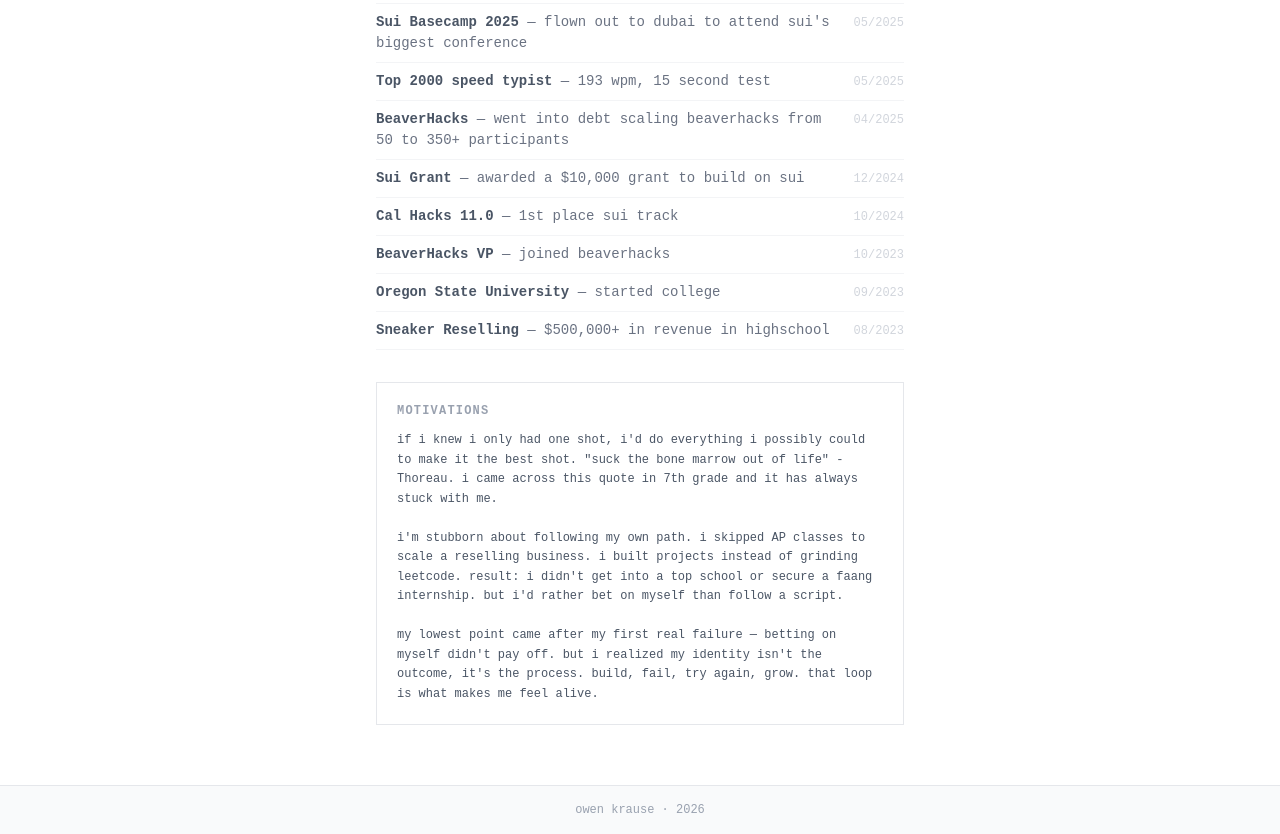
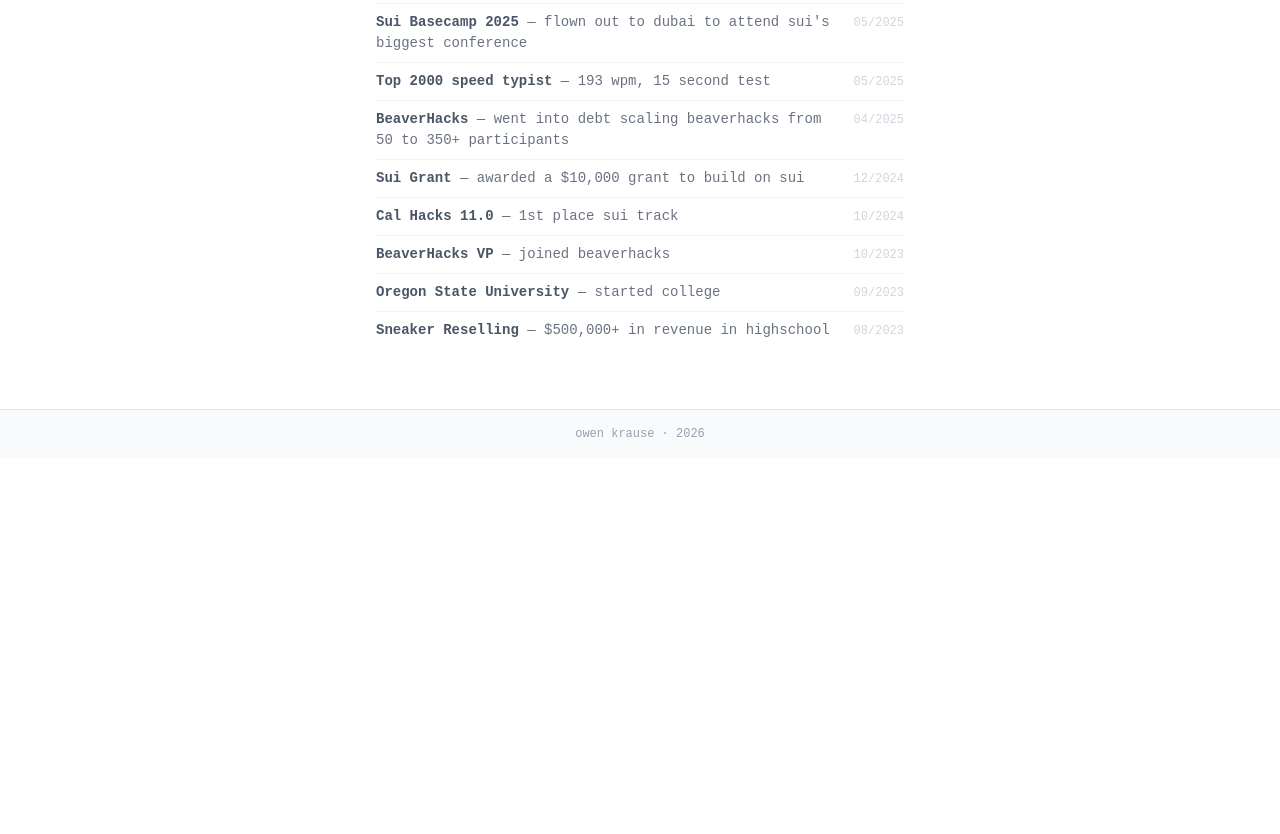
Before and after one commit to owenkrause/website, an Astro site: page / in a window 1280 px wide. Shown: the part 550-1384 px from the top of the page. After the commit the page ends 1008 px from the top, so only its background shows below. Built offline with nearby package versions, Linux system fonts and the light colour scheme; Astro itself is replaced by a stand-in of ours; a web font is replaced by a local one.

Commit message:
remove motivations

```diff
--- a/src/pages/index.astro
+++ b/src/pages/index.astro
@@ -82,27 +82,6 @@
       ))
     }
 
-    <div class="mt-8 border border-gray-200 p-5">
-      <h2
-        class="text-xs font-semibold text-gray-400 uppercase tracking-widest mb-3"
-      >
-        Motivations
-      </h2>
-      <p class="text-xs text-gray-600 leading-relaxed">
-        if i knew i only had one shot, i'd do everything i possibly could to
-        make it the best shot. "suck the bone marrow out of life" - Thoreau. i
-        came across this quote in 7th grade and it has always stuck with me.
-        <br /><br />
-        i'm stubborn about following my own path. i skipped AP classes to scale a
-        reselling business. i built projects instead of grinding leetcode. result:
-        i didn't get into a top school or secure a faang internship. but i'd rather
-        bet on myself than follow a script.
-        <br /><br />
-        my lowest point came after my first real failure — betting on myself didn't
-        pay off. but i realized my identity isn't the outcome, it's the process. build,
-        fail, try again, grow. that loop is what makes me feel alive.
-      </p>
-    </div>
   </div>
 
   <footer
```
